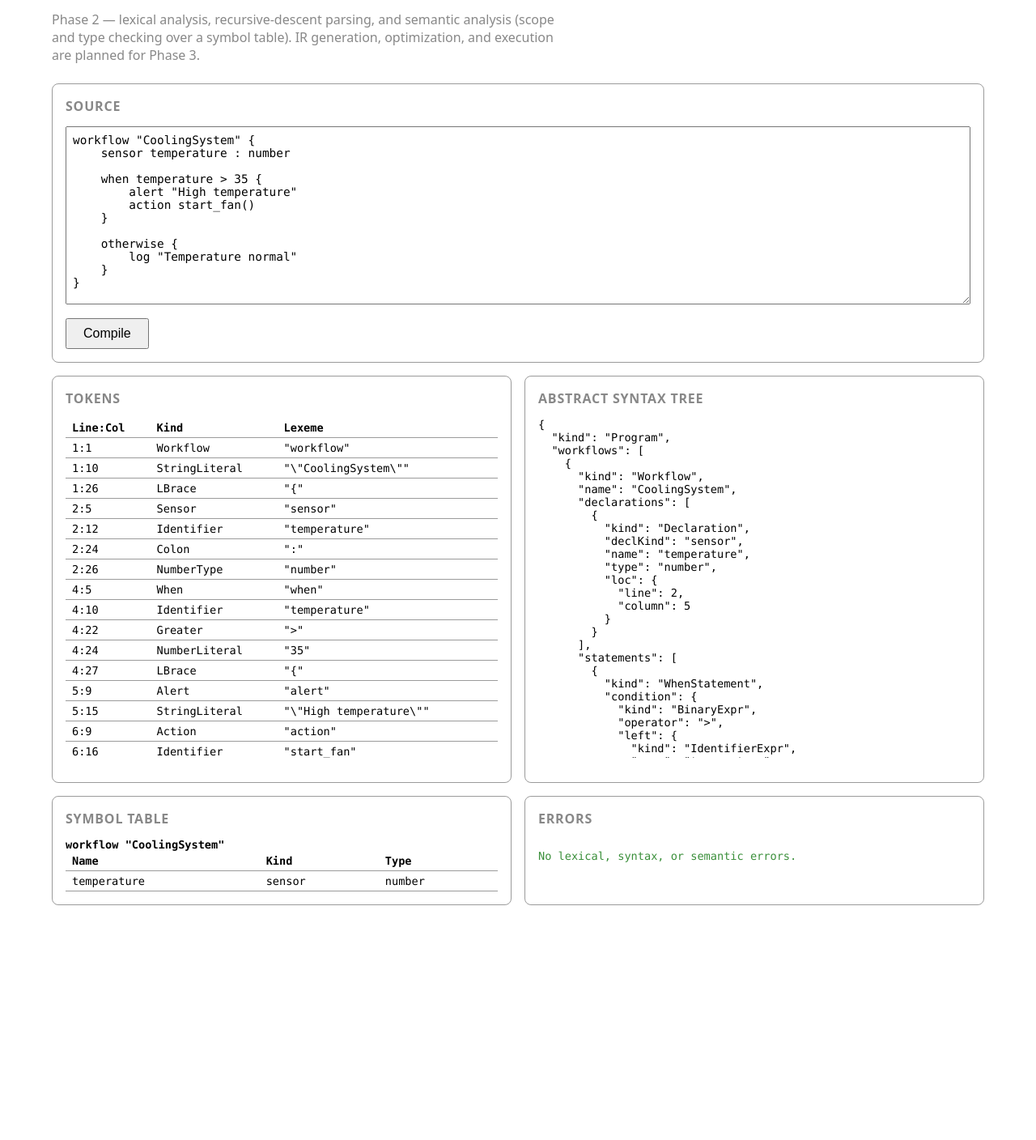
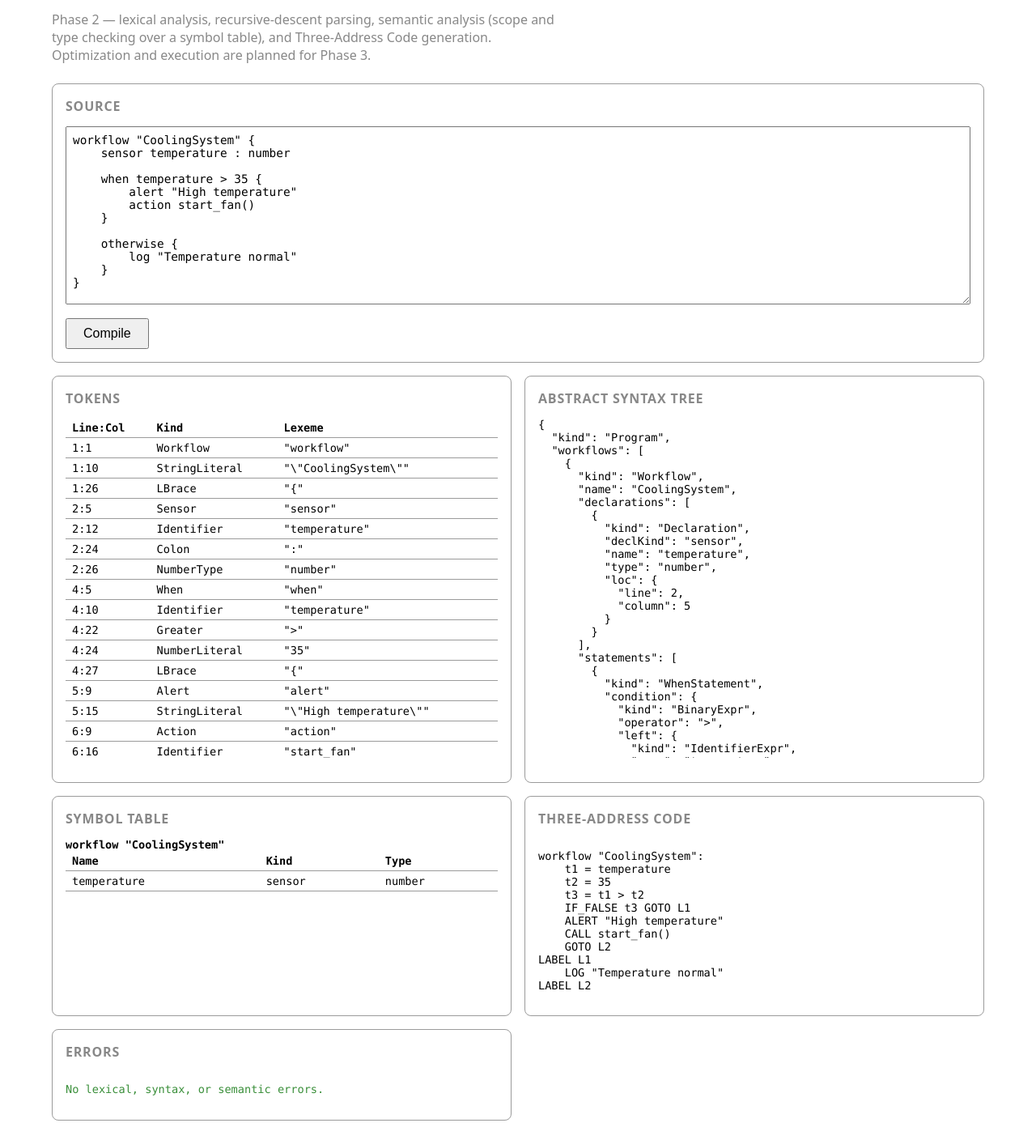
Before and after one commit to dakshcodez/CodeFlow_DSL, a website with bundled scripts: page web/index.html in a window 1280 px wide. Shown: the part 91-1499 px from the top of the page at 81% size. Before the commit the page ends 1233 px from the top, so only its background shows below. Built offline with nearby package versions, Linux system fonts and the light colour scheme.

Commit message:
feat(web): add Three-Address Code panel to the visualization

```diff
--- a/web/app.ts
+++ b/web/app.ts
@@ -1,6 +1,8 @@
 import { compile } from "../src/compiler/pipeline.js";
 import { formatCompilerError } from "../src/diagnostics/diagnostics.js";
 import type { SymbolTable } from "../src/symbols/symbolTable.js";
+import type { WorkflowIR } from "../src/ir/instructions.js";
+import { formatWorkflowIR } from "../src/ir/print.js";
 
 const DEFAULT_SOURCE = `workflow "CoolingSystem" {
     sensor temperature : number
@@ -64,6 +66,17 @@ function renderSymbolTables(container: HTMLElement, symbolTables: SymbolTable[])
   container.replaceChildren(...sections);
 }
 
+function renderIR(container: HTMLElement, ir: WorkflowIR[]): void {
+  if (ir.length === 0) {
+    container.innerHTML = `<p>No workflows.</p>`;
+    return;
+  }
+  const pre = document.createElement("pre");
+  pre.className = "output";
+  pre.textContent = ir.map(formatWorkflowIR).join("\n\n");
+  container.replaceChildren(pre);
+}
+
 function renderErrors(container: HTMLElement, errors: ReturnType<typeof compile>["errors"]): void {
   if (errors.length === 0) {
     container.innerHTML = `<p class="no-errors">No lexical, syntax, or semantic errors.</p>`;
@@ -83,12 +96,14 @@ function runCompile(): void {
   const tokensOutput = document.getElementById("tokens-output")!;
   const astOutput = document.getElementById("ast-output")!;
   const symbolsOutput = document.getElementById("symbols-output")!;
+  const irOutput = document.getElementById("ir-output")!;
   const errorsOutput = document.getElementById("errors-output")!;
 
-  const { tokens, program, symbolTables, errors } = compile(sourceEl.value);
+  const { tokens, program, symbolTables, ir, errors } = compile(sourceEl.value);
   renderTokens(tokensOutput, tokens);
   astOutput.textContent = JSON.stringify(program, null, 2);
   renderSymbolTables(symbolsOutput, symbolTables);
+  renderIR(irOutput, ir);
   renderErrors(errorsOutput, errors);
 }
 
--- a/web/index.html
+++ b/web/index.html
@@ -10,9 +10,10 @@
   <header>
     <h1>CodeFlow Compiler Explorer</h1>
     <p class="subtitle">
-      Phase 2 &mdash; lexical analysis, recursive-descent parsing, and semantic
-      analysis (scope and type checking over a symbol table). IR generation,
-      optimization, and execution are planned for Phase 3.
+      Phase 2 &mdash; lexical analysis, recursive-descent parsing, semantic
+      analysis (scope and type checking over a symbol table), and
+      Three-Address Code generation. Optimization and execution are
+      planned for Phase 3.
     </p>
   </header>
 
@@ -39,6 +40,11 @@
     </section>
 
     <section class="panel">
+      <h2>Three-Address Code</h2>
+      <div id="ir-output" class="output"></div>
+    </section>
+
+    <section class="panel">
       <h2>Errors</h2>
       <div id="errors-output" class="output"></div>
     </section>
```
Also changed, not shown: tests/web/app.test.ts (+4 -0 lines).
